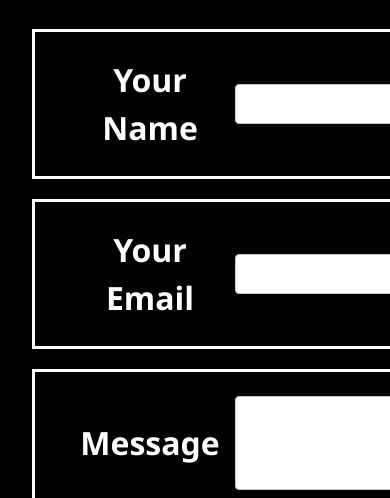
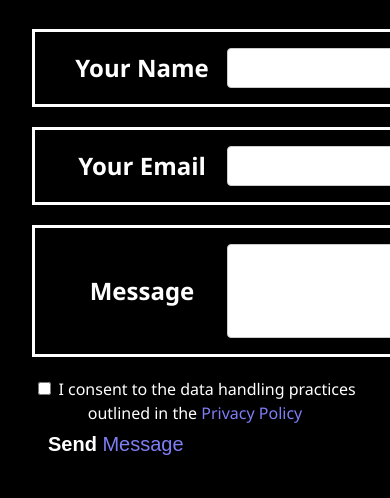
Before and after one commit to manukirans/portfolio, a website: page dist/contact.html in a window 390 px wide. Shown: the part 305-803 px from the top of the page. Drawn offline with Linux system fonts and the light colour scheme.

Commit message:
Initial commit

```diff
--- a/scss/_mobile.scss
+++ b/scss/_mobile.scss
@@ -96,6 +96,10 @@
         display: block; // Ensure the image is a block element
       }
     }
+    .boxes div {
+      font-size: 1.5rem; // Reduce font size for smaller screens
+      padding: 1rem 2rem; // Reduce padding for smaller screens
+    }
 
   }
 
@@ -142,9 +146,8 @@
         display: block; // Ensure the image is a block element
       }
     }
-
-
-
-
-
+    .boxes div {
+      font-size: 1.5rem; // Reduce font size for smaller screens
+      padding: 1rem 2rem; // Reduce padding for smaller screens
+    }
   }
```
Also changed, not shown: dist/css/main.css.
